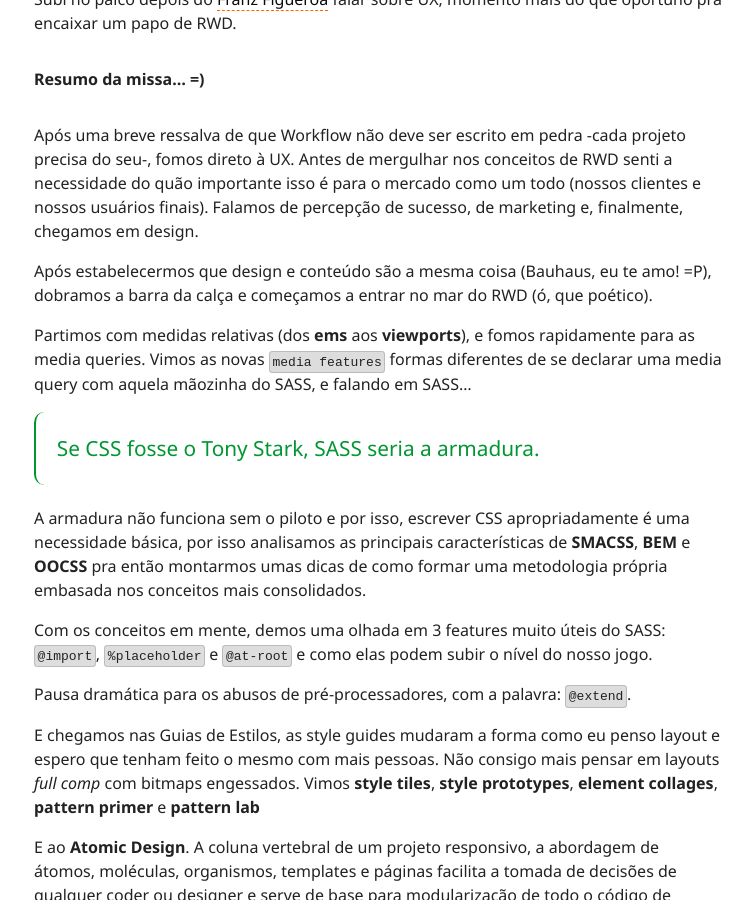
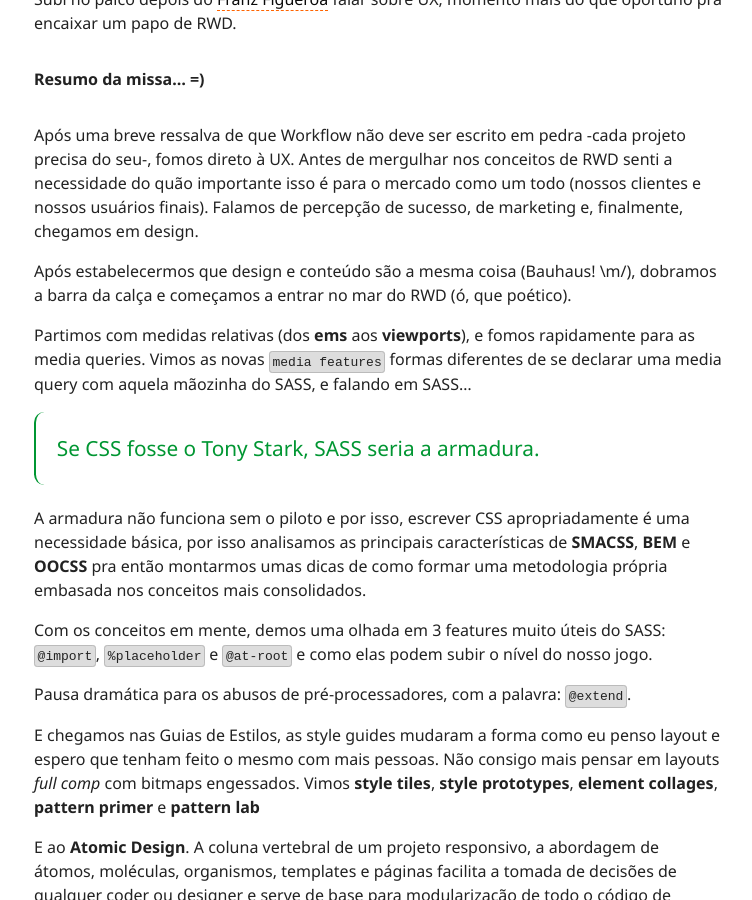
Before and after one commit to ftonato/atila.fassina.eu, a Jekyll site: the page built from _posts/2013-12-03-front-in-poa.md, in a window 1280 px wide and 900 px high, scrolled down 2772 px. Shown: the whole window, without its empty margins (262-1014 px from the left). Built offline with Jekyll 4.4.1, drawn with Linux system fonts in a browser that asks for light colours; Markdown is read by kramdown in place of the engine named in the settings.

Commit message:
altering txt

```diff
--- a/_posts/2013-12-03-front-in-poa.md
+++ b/_posts/2013-12-03-front-in-poa.md
@@ -46,7 +46,7 @@
 ##Resumo da missa... =)
 Após uma breve ressalva de que Workflow não deve ser escrito em pedra -cada projeto precisa do seu-, fomos direto à UX. Antes de mergulhar nos conceitos de RWD senti a necessidade do quão importante isso é para o mercado como um todo (nossos clientes e nossos usuários finais). Falamos de percepção de sucesso, de marketing e, finalmente, chegamos em design.
 
-Após estabelecermos que design e conteúdo são a mesma coisa (Bauhaus, eu te amo! =P), dobramos a barra da calça e começamos a entrar no mar do RWD (ó, que poético).
+Após estabelecermos que design e conteúdo são a mesma coisa (Bauhaus! \m/), dobramos a barra da calça e começamos a entrar no mar do RWD (ó, que poético).
 
 Partimos com medidas relativas (dos **ems** aos **viewports**), e fomos rapidamente para as media queries. Vimos as novas `media features` formas diferentes de se declarar uma media query com aquela mãozinha do SASS, e falando em SASS...
 
```
